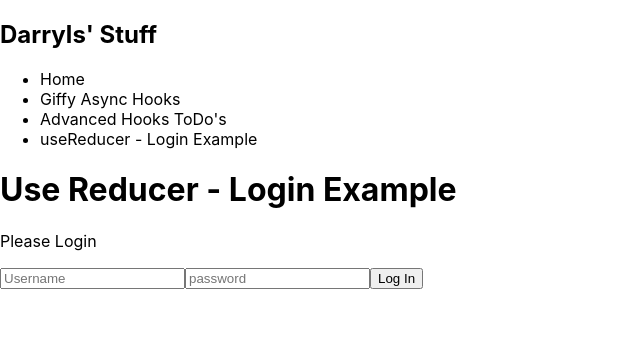
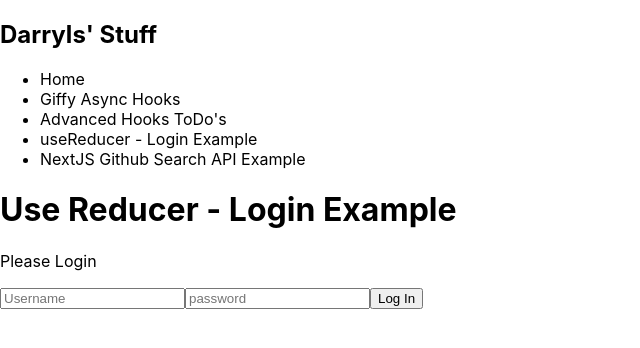
Before and after one commit to darrylmorley/darryl-home, a Next.js app: page /use-reducer in a window 1280 px wide. Shown: the top 348 px of the page, without its empty margins (0-640 px from the left). Built offline with nearby package versions, Linux system fonts and the light colour scheme.

Commit message:
Add nav link to github search project

```diff
--- a/components/Layout.jsx
+++ b/components/Layout.jsx
@@ -38,6 +38,9 @@ const Layout = ({ children }) => {
               </a>
             </Link>
           </li>
+          <li>
+            <a href="https://nextjs-github-search-app.vercel.app/">NextJS Github Search API Example</a>
+          </li>
         </ul>
       </nav>
       <main>{children}</main>
```
